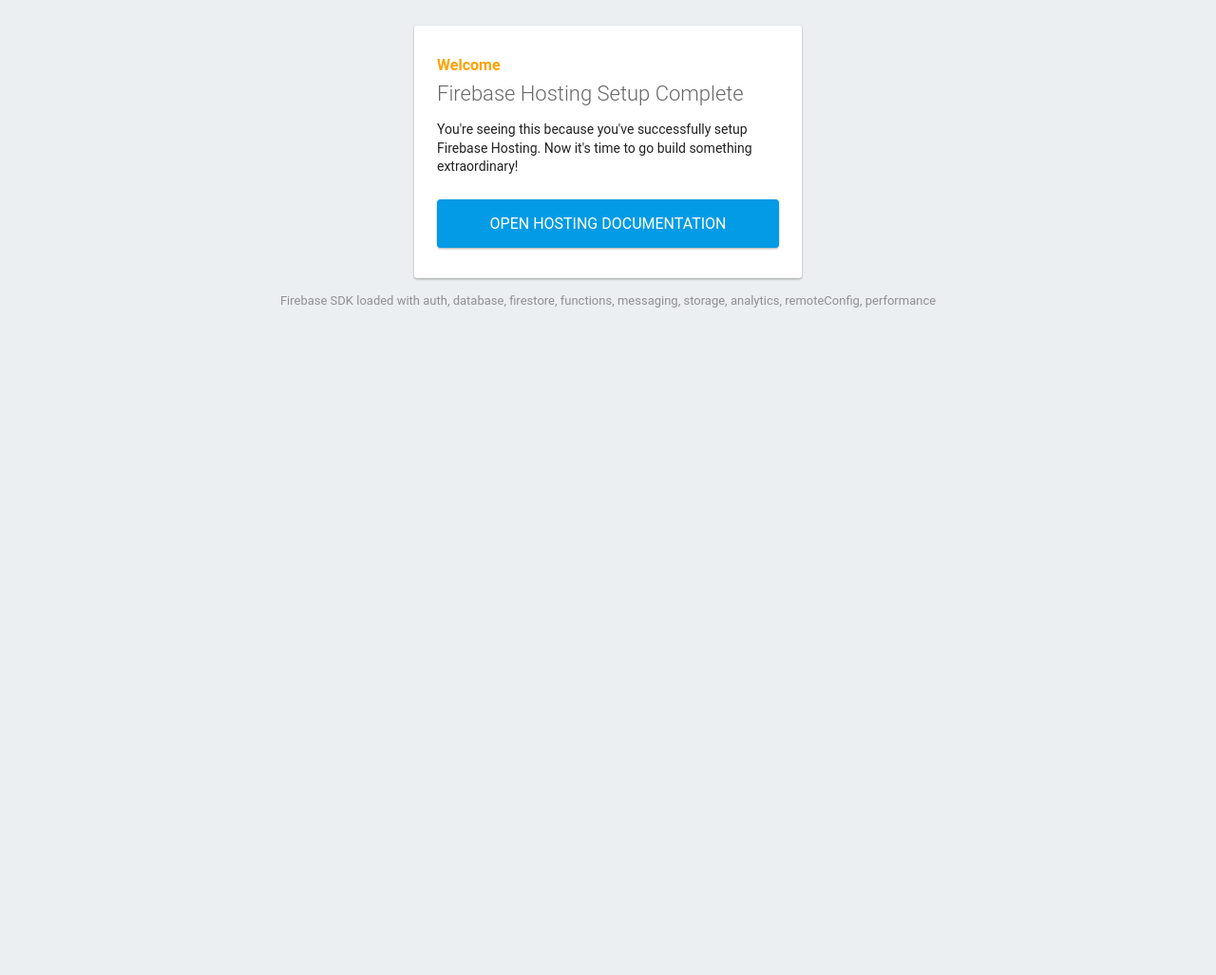
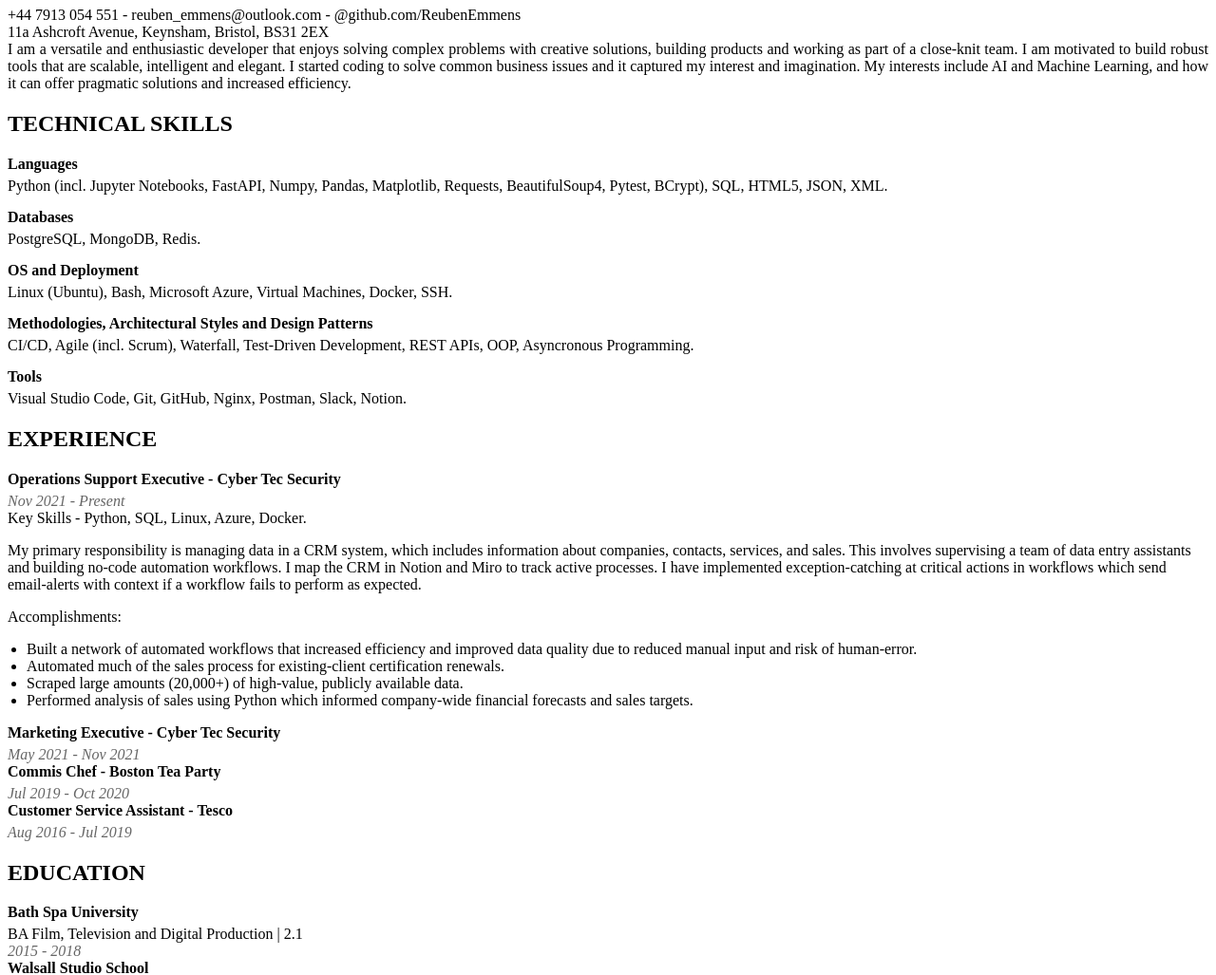
Before and after one commit to ReubenEmmens/Unvented-Myself, a plain HTML site: page public/index.html in a window 1280 px wide. Shown: the part 73-1100 px from the top of the page at 95% size. Before the commit the page ends 800 px from the top, so only its background shows below. Drawn offline with Linux system fonts and the light colour scheme; some packages are replaced by stand-ins of ours.

Commit message:
add old cv as index with basic styles

```diff
--- a/public/index.html
+++ b/public/index.html
@@ -1,89 +1,106 @@
 <!DOCTYPE html>
-<html>
-  <head>
-    <meta charset="utf-8">
-    <meta name="viewport" content="width=device-width, initial-scale=1">
-    <title>Welcome to Firebase Hosting</title>
+<html lang="en">
+<head>
+    <meta charset="UTF-8">
+    <title>Reuben Emmens - Software Engineer</title>
+    <link rel="stylesheet" href="styles.css">
+</head>
+<body>
+    <header>
+        <h1>REUBEN EMMENS</h1>
+        <div class="contact-info">
+            +44 7913 054 551 - reuben_emmens@outlook.com - @github.com/ReubenEmmens<br>
+            11a Ashcroft Avenue, Keynsham, Bristol, BS31 2EX
+        </div>
+    </header>
 
-    <!-- update the version number as needed -->
-    <script defer src="/__/firebase/10.1.0/firebase-app-compat.js"></script>
-    <!-- include only the Firebase features as you need -->
-    <script defer src="/__/firebase/10.1.0/firebase-auth-compat.js"></script>
-    <script defer src="/__/firebase/10.1.0/firebase-database-compat.js"></script>
-    <script defer src="/__/firebase/10.1.0/firebase-firestore-compat.js"></script>
-    <script defer src="/__/firebase/10.1.0/firebase-functions-compat.js"></script>
-    <script defer src="/__/firebase/10.1.0/firebase-messaging-compat.js"></script>
-    <script defer src="/__/firebase/10.1.0/firebase-storage-compat.js"></script>
-    <script defer src="/__/firebase/10.1.0/firebase-analytics-compat.js"></script>
-    <script defer src="/__/firebase/10.1.0/firebase-remote-config-compat.js"></script>
-    <script defer src="/__/firebase/10.1.0/firebase-performance-compat.js"></script>
-    <!--
-      initialize the SDK after all desired features are loaded, set useEmulator to false
-      to avoid connecting the SDK to running emulators.
-    -->
-    <script defer src="/__/firebase/init.js?useEmulator=true"></script>
+    <div class="intro">
+        I am a versatile and enthusiastic developer that enjoys solving complex problems with creative solutions, building products and working as part of a close-knit team. I am motivated to build robust tools that are scalable, intelligent and elegant. I started coding to solve common business issues and it captured my interest and imagination. My interests include AI and Machine Learning, and how it can offer pragmatic solutions and increased efficiency.
+    </div>
 
-    <style media="screen">
-      body { background: #ECEFF1; color: rgba(0,0,0,0.87); font-family: Roboto, Helvetica, Arial, sans-serif; margin: 0; padding: 0; }
-      #message { background: white; max-width: 360px; margin: 100px auto 16px; padding: 32px 24px; border-radius: 3px; }
-      #message h2 { color: #ffa100; font-weight: bold; font-size: 16px; margin: 0 0 8px; }
-      #message h1 { font-size: 22px; font-weight: 300; color: rgba(0,0,0,0.6); margin: 0 0 16px;}
-      #message p { line-height: 140%; margin: 16px 0 24px; font-size: 14px; }
-      #message a { display: block; text-align: center; background: #039be5; text-transform: uppercase; text-decoration: none; color: white; padding: 16px; border-radius: 4px; }
-      #message, #message a { box-shadow: 0 1px 3px rgba(0,0,0,0.12), 0 1px 2px rgba(0,0,0,0.24); }
-      #load { color: rgba(0,0,0,0.4); text-align: center; font-size: 13px; }
-      @media (max-width: 600px) {
-        body, #message { margin-top: 0; background: white; box-shadow: none; }
-        body { border-top: 16px solid #ffa100; }
-      }
-    </style>
-  </head>
-  <body>
-    <div id="message">
-      <h2>Welcome</h2>
-      <h1>Firebase Hosting Setup Complete</h1>
-      <p>You're seeing this because you've successfully setup Firebase Hosting. Now it's time to go build something extraordinary!</p>
-      <a target="_blank" href="https://firebase.google.com/docs/hosting/">Open Hosting Documentation</a>
+    <h2>TECHNICAL SKILLS</h2>
+    <div class="skills-section">
+        <div class="skills-title">Languages</div>
+        Python (incl. Jupyter Notebooks, FastAPI, Numpy, Pandas, Matplotlib, Requests, BeautifulSoup4, Pytest, BCrypt), SQL, HTML5, JSON, XML.
     </div>
-    <p id="load">Firebase SDK Loading&hellip;</p>
+    <div class="skills-section">
+        <div class="skills-title">Databases</div>
+        PostgreSQL, MongoDB, Redis.
+    </div>
+    <div class="skills-section">
+        <div class="skills-title">OS and Deployment</div>
+        Linux (Ubuntu), Bash, Microsoft Azure, Virtual Machines, Docker, SSH.
+    </div>
+    <div class="skills-section">
+        <div class="skills-title">Methodologies, Architectural Styles and Design Patterns</div>
+        CI/CD, Agile (incl. Scrum), Waterfall, Test-Driven Development, REST APIs, OOP, Asyncronous Programming.
+    </div>
+    <div class="skills-section">
+        <div class="skills-title">Tools</div>
+        Visual Studio Code, Git, GitHub, Nginx, Postman, Slack, Notion.
+    </div>
 
-    <script>
-      document.addEventListener('DOMContentLoaded', function() {
-        const loadEl = document.querySelector('#load');
-        // // 🔥🔥🔥🔥🔥🔥🔥🔥🔥🔥🔥🔥🔥🔥🔥🔥🔥🔥🔥🔥🔥🔥🔥🔥🔥🔥🔥🔥🔥🔥🔥
-        // // The Firebase SDK is initialized and available here!
-        //
-        // firebase.auth().onAuthStateChanged(user => { });
-        // firebase.database().ref('/path/to/ref').on('value', snapshot => { });
-        // firebase.firestore().doc('/foo/bar').get().then(() => { });
-        // firebase.functions().httpsCallable('yourFunction')().then(() => { });
-        // firebase.messaging().requestPermission().then(() => { });
-        // firebase.storage().ref('/path/to/ref').getDownloadURL().then(() => { });
-        // firebase.analytics(); // call to activate
-        // firebase.analytics().logEvent('tutorial_completed');
-        // firebase.performance(); // call to activate
-        //
-        // // 🔥🔥🔥🔥🔥🔥🔥🔥🔥🔥🔥🔥🔥🔥🔥🔥🔥🔥🔥🔥🔥🔥🔥🔥🔥🔥🔥🔥🔥🔥🔥
+    <h2>EXPERIENCE</h2>
+    <div class="job">
+        <div class="job-title">Operations Support Executive - Cyber Tec Security</div>
+        <div class="job-period">Nov 2021 - Present</div>
+        <div>Key Skills - Python, SQL, Linux, Azure, Docker.</div>
+        <p>My primary responsibility is managing data in a CRM system, which includes information about companies, contacts, services, and sales. This involves supervising a team of data entry assistants and building no-code automation workflows. I map the CRM in Notion and Miro to track active processes. I have implemented exception-catching at critical actions in workflows which send email-alerts with context if a workflow fails to perform as expected.</p>
+        <p>Accomplishments:</p>
+        <ul>
+            <li>Built a network of automated workflows that increased efficiency and improved data quality due to reduced manual input and risk of human-error.</li>
+            <li>Automated much of the sales process for existing-client certification renewals.</li>
+            <li>Scraped large amounts (20,000+) of high-value, publicly available data.</li>
+            <li>Performed analysis of sales using Python which informed company-wide financial forecasts and sales targets.</li>
+        </ul>
+    </div>
 
-        try {
-          let app = firebase.app();
-          let features = [
-            'auth',
-            'database',
-            'firestore',
-            'functions',
-            'messaging',
-            'storage',
-            'analytics',
-            'remoteConfig',
-            'performance',
-          ].filter(feature => typeof app[feature] === 'function');
-          loadEl.textContent = `Firebase SDK loaded with ${features.join(', ')}`;
-        } catch (e) {
-          console.error(e);
-          loadEl.textContent = 'Error loading the Firebase SDK, check the console.';
-        }
-      });
-    </script>
-  </body>
+    <div class="job">
+        <div class="job-title">Marketing Executive - Cyber Tec Security</div>
+        <div class="job-period">May 2021 - Nov 2021</div>
+    </div>
+
+    <div class="job">
+        <div class="job-title">Commis Chef - Boston Tea Party</div>
+        <div class="job-period">Jul 2019 - Oct 2020</div>
+    </div>
+
+    <div class="job">
+        <div class="job-title">Customer Service Assistant - Tesco</div>
+        <div class="job-period">Aug 2016 - Jul 2019</div>
+    </div>
+
+    <h2>EDUCATION</h2>
+    <div class="job">
+        <div class="job-title">Bath Spa University</div>
+        <div>BA Film, Television and Digital Production | 2.1</div>
+        <div class="job-period">2015 - 2018</div>
+    </div>
+
+    <div class="job">
+        <div class="job-title">Walsall Studio School</div>
+        <div>BTEC Level 3 - Film, Television and Digital Media: Triple Distinction *</div>
+        <div>A Level - English: C</div>
+        <div class="job-period">2013 - 2015</div>
+    </div>
+
+    <h2>QUALIFICATIONS</h2>
+    <ul>
+        <li>Junior Software Developer, Firebrand Training, 2022</li>
+        <li>AZ-900: Microsoft Azure Fundamentals, Microsoft, April 2022</li>
+        <li>Cyber Essentials Implementation Workshop, IASME, November 2022</li>
+    </ul>
+
+    <h2>PROJECTS</h2>
+    <div class="job">
+        <div class="job-title">Web App - Army Builder</div>
+        <p>This project is inspired by one of my hobbies, tabletop wargaming, and is a web app used to query data on models. The project is written in Python using the web framework 'FastAPI' to handle queries, and it connects to a MongoDB NoSQL database (which was preferred to SQL as each model has numerous nested stat-blocks). It is hosted on the Railway infrastructure platform, and was completed as part of the #100DaysOfCode challenge.</p>
+        <a href="https://github.com/ReubenEmmens/army_builder">github.com/ReubenEmmens/army_builder</a>
+    </div>
+
+    <footer>
+        References available upon request
+    </footer>
+</body>
 </html>
+Last edited just now
--- /dev/null
+++ b/public/styles.css
@@ -0,0 +1,42 @@
+.job-title {
+    font-weight: bold;
+    margin-bottom: 5px;
+}
+
+.job-period {
+    color: #666;
+    font-style: italic;
+}
+
+ul {
+    margin-top: 10px;
+    padding-left: 20px;
+}
+
+.skills-section {
+    margin-bottom: 15px;
+}
+
+.skills-title {
+    font-weight: bold;
+    margin-bottom: 5px;
+}
+
+.intro {
+    text-align: justify;
+    margin-bottom: 20px;
+}
+
+footer {
+    margin-top: 20px;
+    font-style: italic;
+}
+
+a {
+    color: #3498db;
+    text-decoration: none;
+}
+
+a:hover {
+    text-decoration: underline;
+}
```
Also changed, not shown: public/preview.html (deleted, +0 -22 lines).
